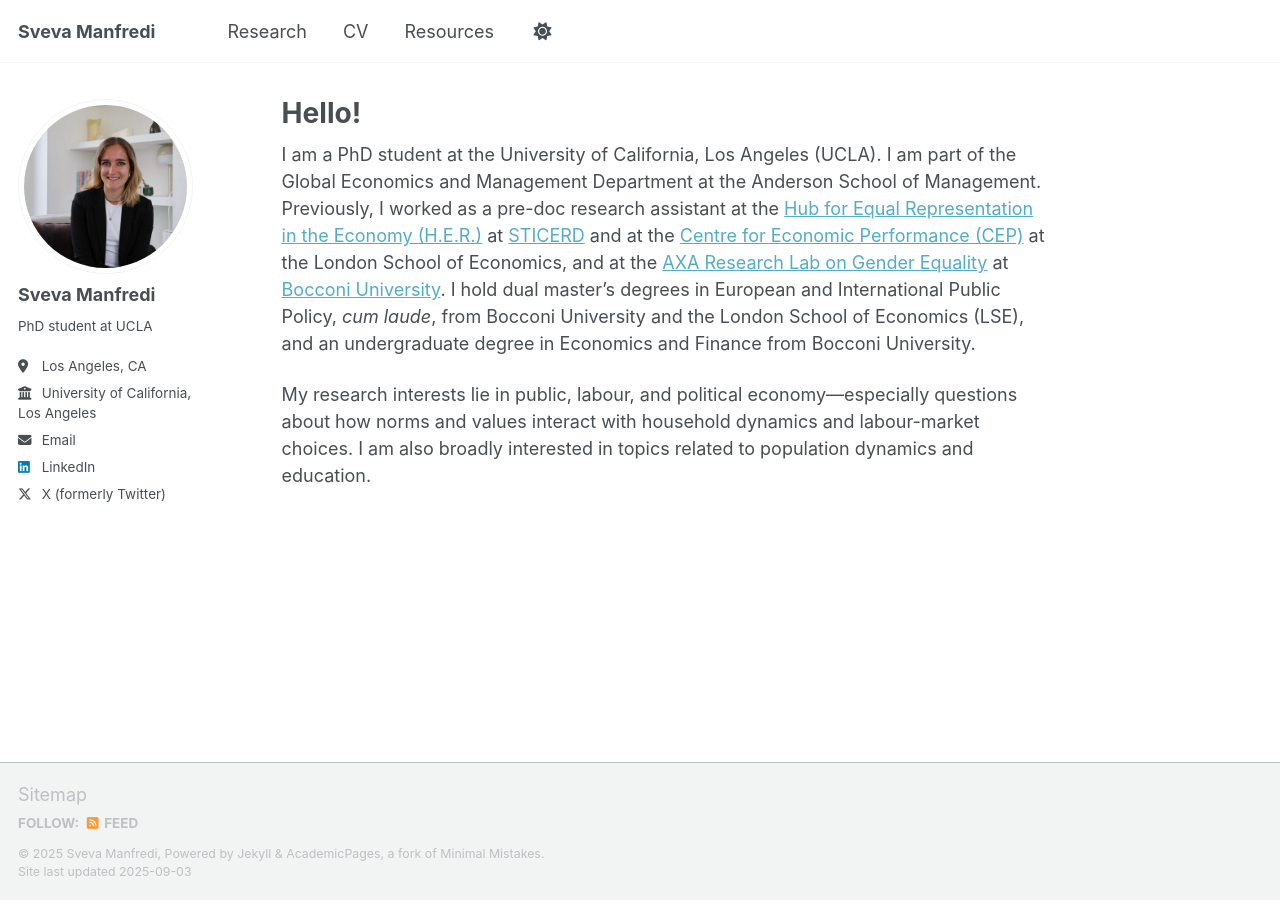
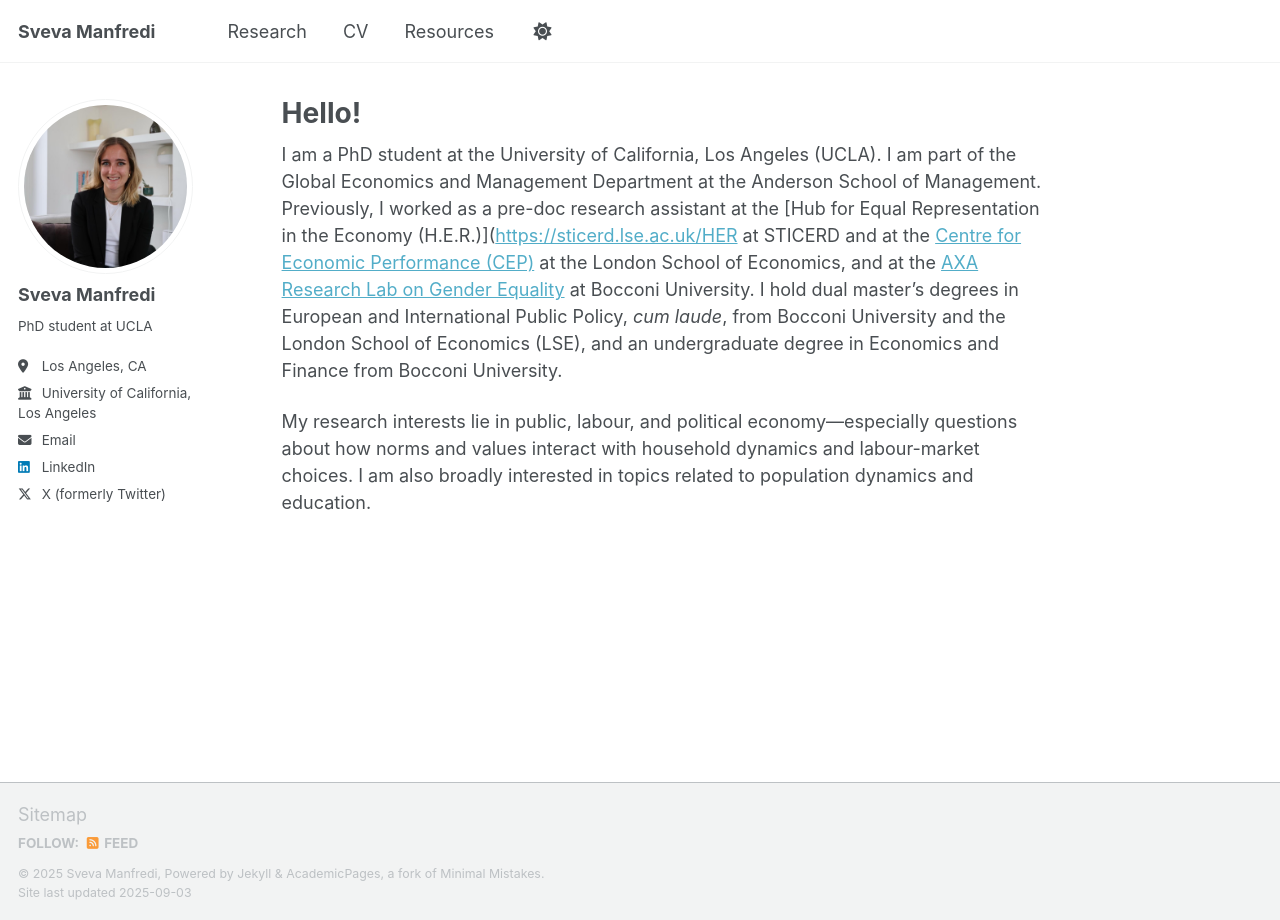
Before and after one commit to svemanfre/svemanfre.github.io, a Jekyll site: the page built from _pages/about.md, in a window 1280 px wide. Built offline with Jekyll 4.4.1, drawn with Linux system fonts in a browser that asks for light colours; a script that is not in the unit is left out; part of the change alters nothing that is shown.

Commit message:
Update about.md

```diff
--- a/_pages/about.md
+++ b/_pages/about.md
@@ -7,6 +7,6 @@ redirect_from:
   - /about/
   - /about.html
 ---
-I am a PhD student at the University of California, Los Angeles (UCLA). I am part of the Global Economics and Management Department at the Anderson School of Management. Previously, I worked as a pre-doc research assistant at the [Hub for Equal Representation in the Economy (H.E.R.)](https://sticerd.lse.ac.uk/HER) at [STICERD](https://sticerd.lse.ac.uk) and at the [Centre for Economic Performance (CEP)](https://cep.lse.ac.uk) at the London School of Economics, and at the [AXA Research Lab on Gender Equality](https://genderlab.unibocconi.eu/) at [Bocconi University](https://www.unibocconi.eu). I hold dual master’s degrees in European and International Public Policy, *cum laude*, from Bocconi University and the London School of Economics (LSE), and an undergraduate degree in Economics and Finance from Bocconi University.
+I am a PhD student at the University of California, Los Angeles (UCLA). I am part of the Global Economics and Management Department at the Anderson School of Management. Previously, I worked as a pre-doc research assistant at the [Hub for Equal Representation in the Economy (H.E.R.)]([https://sticerd.lse.ac.uk/HER](https://sticerd.lse.ac.uk/_new/our-work/gender-equality/) at STICERD and at the [Centre for Economic Performance (CEP)](https://cep.lse.ac.uk) at the London School of Economics, and at the [AXA Research Lab on Gender Equality](https://genderlab.unibocconi.eu/) at Bocconi University. I hold dual master’s degrees in European and International Public Policy, *cum laude*, from Bocconi University and the London School of Economics (LSE), and an undergraduate degree in Economics and Finance from Bocconi University.
 
 My research interests lie in public, labour, and political economy—especially questions about how norms and values interact with household dynamics and labour-market choices. I am also broadly interested in topics related to population dynamics and education.
```
